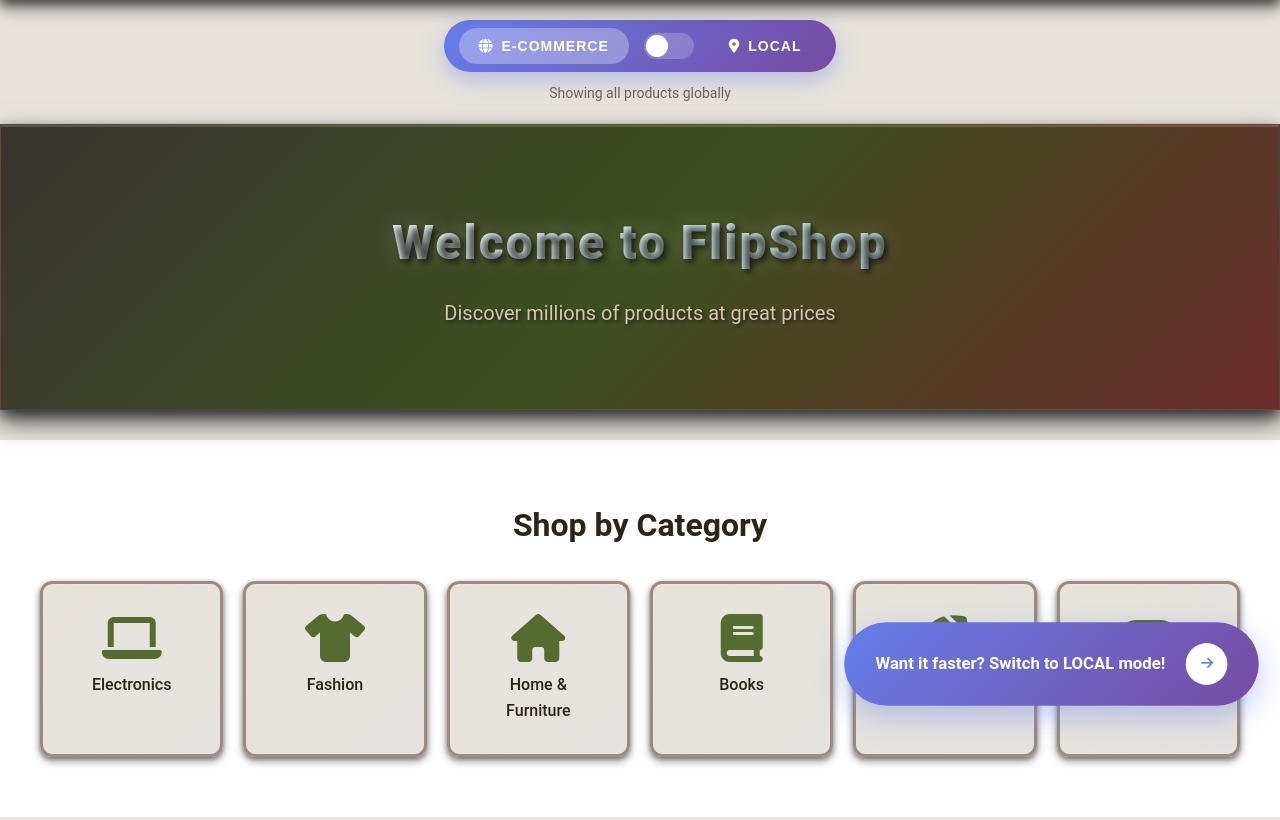
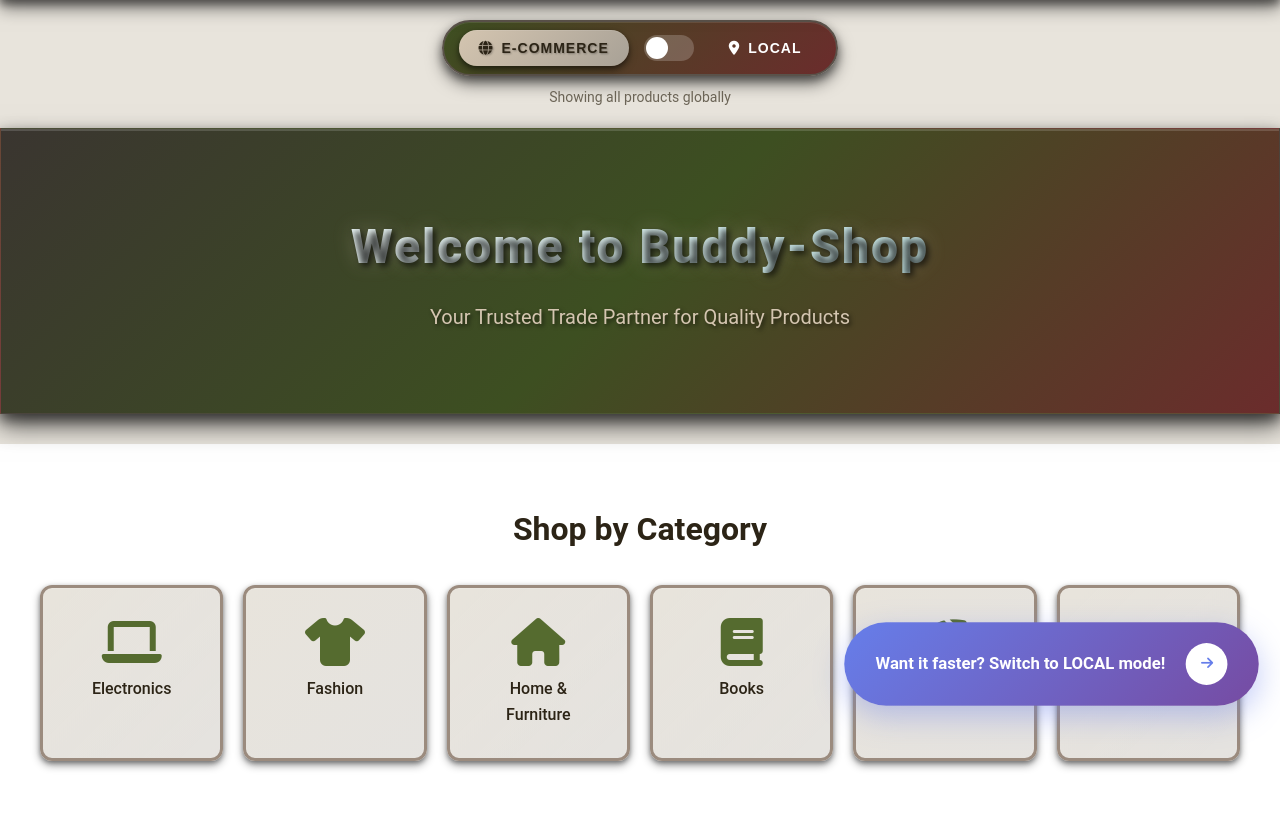
Before and after one commit to Um-esh/test, a Flask app: page /home in a window 1280 px wide. Shown: the part 66-886 px from the top of the page. Run offline with Flask 3, Linux system fonts and the light colour scheme; data that the repository does not hold is empty; some libraries are stand-ins or nearby versions.

Commit message:
Update design to a cold-war inspired professional theme with 3D elements
Refactors CSS variables and HTML content to implement a new UI theme with a cold-war aesthetic, updating the project name from "FlipShop" to "Buddy-Shop".

Replit-Commit-Author: Agent
Replit-Commit-Session-Id: be4b3f60-a432-4e72-965a-239592cb7ebc
Replit-Commit-Checkpoint-Type: intermediate_checkpoint
Replit-Commit-Event-Id: 37fcedf2-a9d8-424d-a6e3-9f23d30e705f
Replit-Commit-Screenshot-Url: https://storage.googleapis.com/screenshot-production-us-central1/9982f52e-a773-482e-97ff-05ec04a13c30/be4b3f60-a432-4e72-965a-239592cb7ebc/JhCN2he

```diff
--- a/FlipkartClone/static/css/style.css
+++ b/FlipkartClone/static/css/style.css
@@ -1086,11 +1086,12 @@ body {
     display: inline-flex;
     align-items: center;
     gap: 15px;
-    background: linear-gradient(135deg, #667eea 0%, #764ba2 100%);
+    background: linear-gradient(135deg, var(--primary-dark) 0%, var(--accent-burgundy) 100%);
     padding: 8px 15px;
     border-radius: 50px;
-    box-shadow: 0 8px 24px rgba(102, 126, 234, 0.4);
+    box-shadow: var(--shadow-lg);
     animation: slideInRight 0.6s ease-out;
+    border: 2px solid var(--metallic-dark);
 }
 
 .toggle-option {
@@ -1111,8 +1112,10 @@ body {
 }
 
 .toggle-option.active {
-    background: rgba(255, 255, 255, 0.3);
-    backdrop-filter: blur(10px);
+    background: linear-gradient(135deg, var(--accent-tan) 0%, var(--metallic-light) 100%);
+    color: var(--text-dark);
+    text-shadow: 1px 1px 2px rgba(0, 0, 0, 0.3);
+    box-shadow: var(--shadow-md);
 }
 
 .toggle-option:hover {
@@ -1165,13 +1168,15 @@ body {
 
 /* Mega Sale Banner */
 .mega-sale-banner {
-    background: linear-gradient(135deg, #f093fb 0%, #f5576c 100%);
+    background: linear-gradient(135deg, var(--secondary-color) 0%, var(--accent-burgundy) 100%);
     border-radius: 20px;
     padding: 30px;
     margin-bottom: 30px;
     position: relative;
     overflow: hidden;
     animation: fadeInUp 0.8s ease-out;
+    box-shadow: var(--shadow-lg);
+    border: 2px solid var(--metallic-dark);
 }
 
 .mega-sale-banner::before {
--- a/FlipkartClone/templates/index.html
+++ b/FlipkartClone/templates/index.html
@@ -26,8 +26,8 @@
 
 <div class="hero-section">
     <div class="hero-content">
-        <h1 class="animated-title">{% if mode == 'local' %}LOCAL TRADE{% else %}Welcome to FlipShop{% endif %}</h1>
-        <p class="animated-subtitle">{% if mode == 'local' %}Support local businesses in your area{% else %}Discover millions of products at great prices{% endif %}</p>
+        <h1 class="animated-title">{% if mode == 'local' %}LOCAL TRADE{% else %}Welcome to Buddy-Shop{% endif %}</h1>
+        <p class="animated-subtitle">{% if mode == 'local' %}Support local businesses in your area{% else %}Your Trusted Trade Partner for Quality Products{% endif %}</p>
     </div>
 </div>
 
@@ -47,7 +47,7 @@
                         </div>
                     </div>
                     <div class="flipkart-mode">
-                        <i class="fas fa-shopping-cart"></i> Flipkart Mode
+                        <i class="fas fa-shopping-cart"></i> Buddy-Shop Deals
                     </div>
                 </div>
 
```
Also changed, not shown: replit.md (+13 -2 lines), 1 other file.
